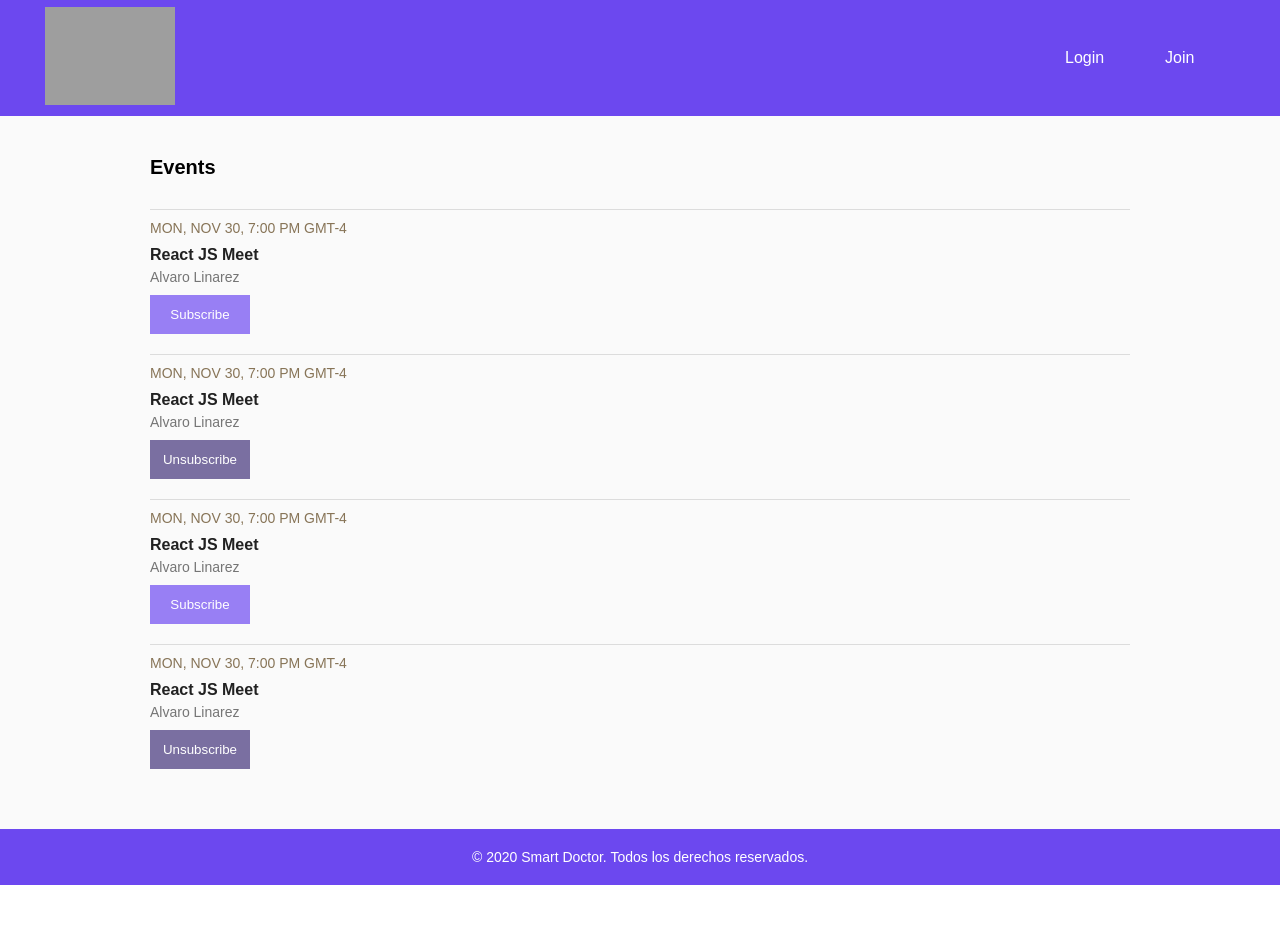
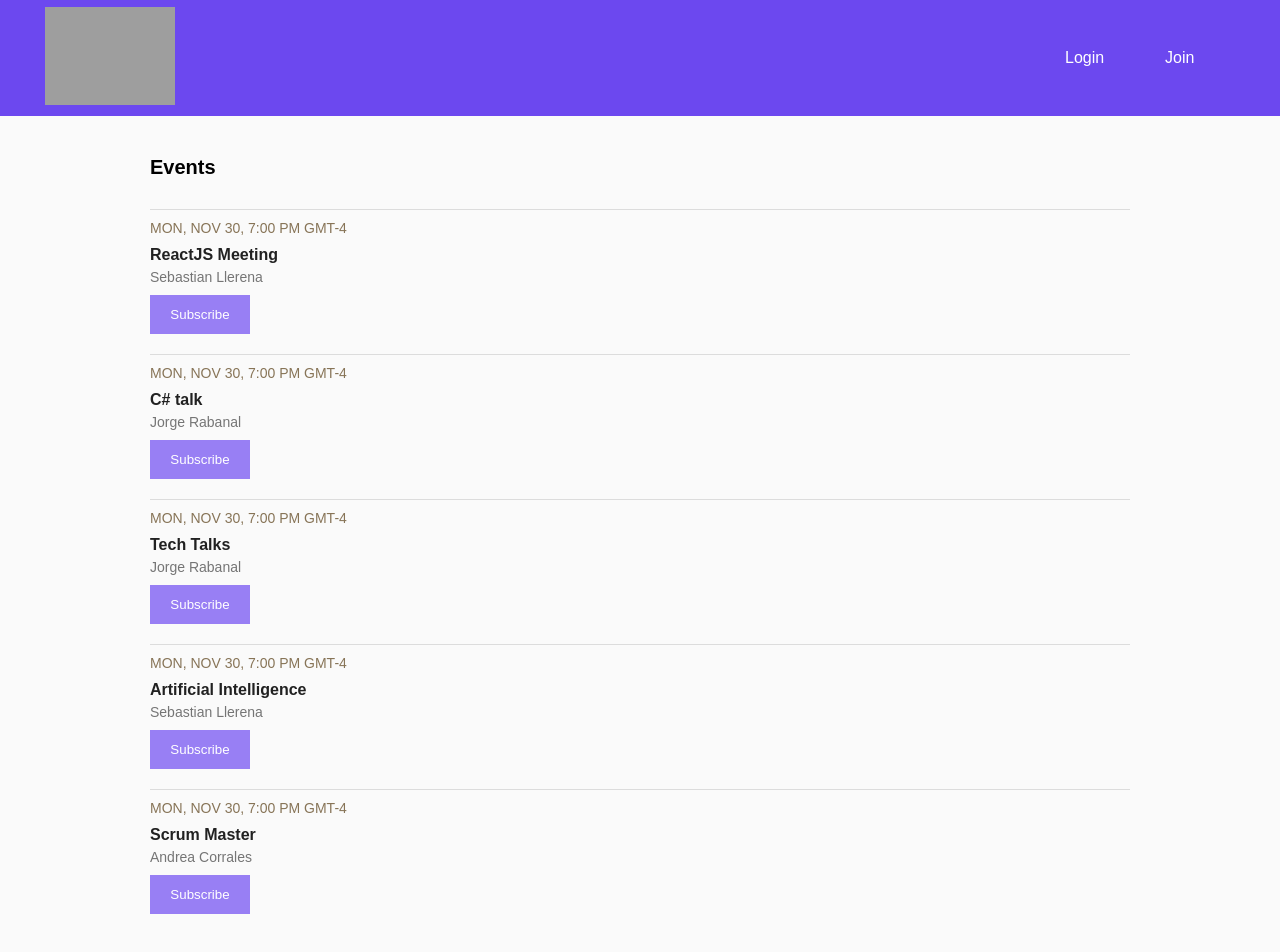
Before and after one commit to alvlinarez/smartdoctor, a React (Create React App) app: page / in a window 1280 px wide. Shown: the top 952 px of the page. Before the commit the page ends 885 px from the top, so only its background shows below. Built offline with nearby package versions, Linux system fonts and the light colour scheme; grey boxes are pictures that could not be loaded.

Commit message:
Show Subscriptions added Subscribe and unsubscribe functionality added

```diff
--- a/src/actions/eventActions.ts
+++ b/src/actions/eventActions.ts
@@ -5,7 +5,7 @@ export const addEvent = (
   name: string,
   date: string,
   location: string,
-  idUser: string
+  userId: string
 ) => ({
   type: CREATE_NEW_EVENT,
   payload: {
@@ -13,6 +13,6 @@ export const addEvent = (
     name,
     date,
     location,
-    idUser
+    userId
   }
 });
--- a/src/actions/subscriptionActions.ts
+++ b/src/actions/subscriptionActions.ts
@@ -1,16 +1,16 @@
 import { SUBSCRIBE, UNSUBSCRIBE } from '../types/subscriptionTypes';
 import short from 'short-uuid';
 
-export const subscribe = (idUser: string, idEvent: string) => ({
+export const subscribe = (userId: string, eventId: string) => ({
   type: SUBSCRIBE,
   payload: {
     id: short.generate(),
-    idUser,
-    idEvent
+    userId,
+    eventId
   }
 });
 
-export const unSubscribe = (idUser: string, idEvent: string) => ({
+export const unsubscribe = (userId: string, eventId: string) => ({
   type: UNSUBSCRIBE,
-  payload: { idUser, idEvent }
+  payload: { userId, eventId }
 });
--- a/src/components/Event/Event.tsx
+++ b/src/components/Event/Event.tsx
@@ -1,31 +1,72 @@
 import React from 'react';
+import { useHistory } from 'react-router-dom';
 
 import '../../styles/components/event/event.css';
+import { useDispatch, useSelector } from 'react-redux';
+import { subscribe, unsubscribe } from '../../actions/subscriptionActions';
 
-const Event = () => {
+interface EventInterface {
+  event: any;
+  isSubscribed: boolean;
+}
+
+const Event = ({ event, isSubscribed }: EventInterface) => {
+  const { date, name, authorId } = event;
+  const history = useHistory();
+  const dispatch = useDispatch();
+  const isAuth = useSelector(
+    (state: { user: { isAuth: any } }) => state.user.isAuth
+  );
+
+  const user = useSelector(
+    (state: { user: { currentUser: any } }) => state.user.currentUser
+  );
+
+  const users = useSelector(
+    (state: { user: { users: any } }) => state.user.users
+  );
+
+  const getAuthor = () => {
+    const author = users.find((u: { id: any }) => u.id === authorId);
+    return author.name;
+  };
+
+  const handleSubscribe = () => {
+    if (!isAuth) {
+      history.push('/login');
+      return;
+    }
+    dispatch(subscribe(user.id, event.id));
+  };
+
+  const handleUnsubscribe = () => {
+    dispatch(unsubscribe(user.id, event.id));
+  };
   return (
-    <>
-      <div className="eventContainer">
-        <div className="eventDate">MON, NOV 30, 7:00 PM GMT-4</div>
-        <div className="eventTitle">React JS Meet</div>
-        <div className="eventAuthor">Alvaro Linarez</div>
-        <div className="eventSubscription">
-          <button type="button" className="subscriptionButton">
+    <div className="eventContainer">
+      <div className="eventDate">{date}</div>
+      <div className="eventTitle">{name}</div>
+      <div className="eventAuthor">{getAuthor()}</div>
+      <div className="eventSubscription">
+        {isSubscribed ? (
+          <button
+            type="button"
+            className="unSubscriptionButton"
+            onClick={handleUnsubscribe}
+          >
+            Unsubscribe
+          </button>
+        ) : (
+          <button
+            type="button"
+            className="subscriptionButton"
+            onClick={handleSubscribe}
+          >
             Subscribe
           </button>
-        </div>
+        )}
       </div>
-      <div className="eventContainer">
-        <div className="eventDate">MON, NOV 30, 7:00 PM GMT-4</div>
-        <div className="eventTitle">React JS Meet</div>
-        <div className="eventAuthor">Alvaro Linarez</div>
-        <div className="eventSubscription">
-          <button type="button" className="unSubscriptionButton">
-            Unsubscribe
-          </button>
-        </div>
-      </div>
-    </>
+    </div>
   );
 };
 
--- a/src/components/Home.tsx
+++ b/src/components/Home.tsx
@@ -9,6 +9,19 @@ const Home = () => {
   const isAuth = useSelector(
     (state: { user: { isAuth: boolean } }) => state.user.isAuth
   );
+  const user = useSelector(
+    (state: { user: { currentUser: any } }) => state.user.currentUser
+  );
+  const events = useSelector(
+    (state: { event: { events: any[] } }) => state.event.events
+  );
+  const subscriptions = useSelector(
+    (state: { subscription: { subscriptions: any[] } }) =>
+      state.subscription.subscriptions
+  );
+  const subscriptionsEventsIds = subscriptions
+    .filter((s) => s.userId === user.id)
+    .map((s) => s.eventId);
   return (
     <div className="homeContainer">
       <div className="homeTitleContainer">
@@ -23,8 +36,13 @@ const Home = () => {
       </div>
 
       <div>
-        <Event />
-        <Event />
+        {events.map((event) => (
+          <Event
+            key={event.id}
+            event={event}
+            isSubscribed={subscriptionsEventsIds.includes(event.id)}
+          />
+        ))}
       </div>
     </div>
   );
--- a/src/reducers/eventReducer.ts
+++ b/src/reducers/eventReducer.ts
@@ -10,36 +10,36 @@ const initialState = {
     {
       id: '1',
       name: 'ReactJS Meeting',
-      date: 'jorger@gmail.com',
-      author: '3',
+      date: 'MON, NOV 30, 7:00 PM GMT-4',
+      authorId: '3',
       location: 'Lima'
     },
     {
       id: '2',
       name: 'C# talk',
-      date: 'jorger@gmail.com',
-      author: '1',
+      date: 'MON, NOV 30, 7:00 PM GMT-4',
+      authorId: '1',
       location: 'Arequipa'
     },
     {
       id: '3',
       name: 'Tech Talks',
-      date: 'jorger@gmail.com',
-      author: '1',
+      date: 'MON, NOV 30, 7:00 PM GMT-4',
+      authorId: '1',
       location: 'Lima'
     },
     {
       id: '4',
       name: 'Artificial Intelligence',
-      date: 'jorger@gmail.com',
-      author: '3',
+      date: 'MON, NOV 30, 7:00 PM GMT-4',
+      authorId: '3',
       location: 'Lima'
     },
     {
       id: '5',
       name: 'Scrum Master',
-      date: 'jorger@gmail.com',
-      author: '2',
+      date: 'MON, NOV 30, 7:00 PM GMT-4',
+      authorId: '2',
       location: 'Arequipa'
     }
   ]
--- a/src/reducers/subscriptionReducer.ts
+++ b/src/reducers/subscriptionReducer.ts
@@ -9,23 +9,23 @@ const initialState = {
   subscriptions: [
     {
       id: '1',
-      idUser: '2',
-      idEvent: '3'
+      userId: '2',
+      eventId: '3'
     },
     {
       id: '1',
-      idUser: '2',
-      idEvent: '1'
+      userId: '2',
+      eventId: '1'
     },
     {
       id: '1',
-      idUser: '1',
-      idEvent: '1'
+      userId: '1',
+      eventId: '1'
     },
     {
       id: '1',
-      idUser: '3',
-      idEvent: '3'
+      userId: '3',
+      eventId: '3'
     }
   ]
 };
@@ -45,8 +45,8 @@ export const subscriptionReducer = (
         ...state,
         subscriptions: state.subscriptions.filter(
           (sub) =>
-            sub.idUser !== action.payload.idUser &&
-            sub.idEvent !== action.payload.idEvent
+            sub.userId !== action.payload.userId &&
+            sub.eventId !== action.payload.eventId
         )
       };
     default:
--- a/src/reducers/userReducer.ts
+++ b/src/reducers/userReducer.ts
@@ -19,20 +19,20 @@ const initialState = {
     {
       id: '1',
       name: 'Jorge Rabanal',
-      email: 'jorger@gmail.com',
-      password: '123456'
+      email: 'a@a.com',
+      password: '123'
     },
     {
       id: '2',
       name: 'Andrea Corrales',
-      email: 'andreac@gmail.com',
-      password: '123456'
+      email: 'b@b.com',
+      password: '123'
     },
     {
       id: '3',
       name: 'Sebastian Llerena',
-      email: 'sebastianl@gmail.com',
-      password: '123456'
+      email: 'c@c.com',
+      password: '123'
     }
   ]
 };
```
Also changed, not shown: src/components/EventDetails/EventDetails.tsx (deleted, +0 -7 lines).
